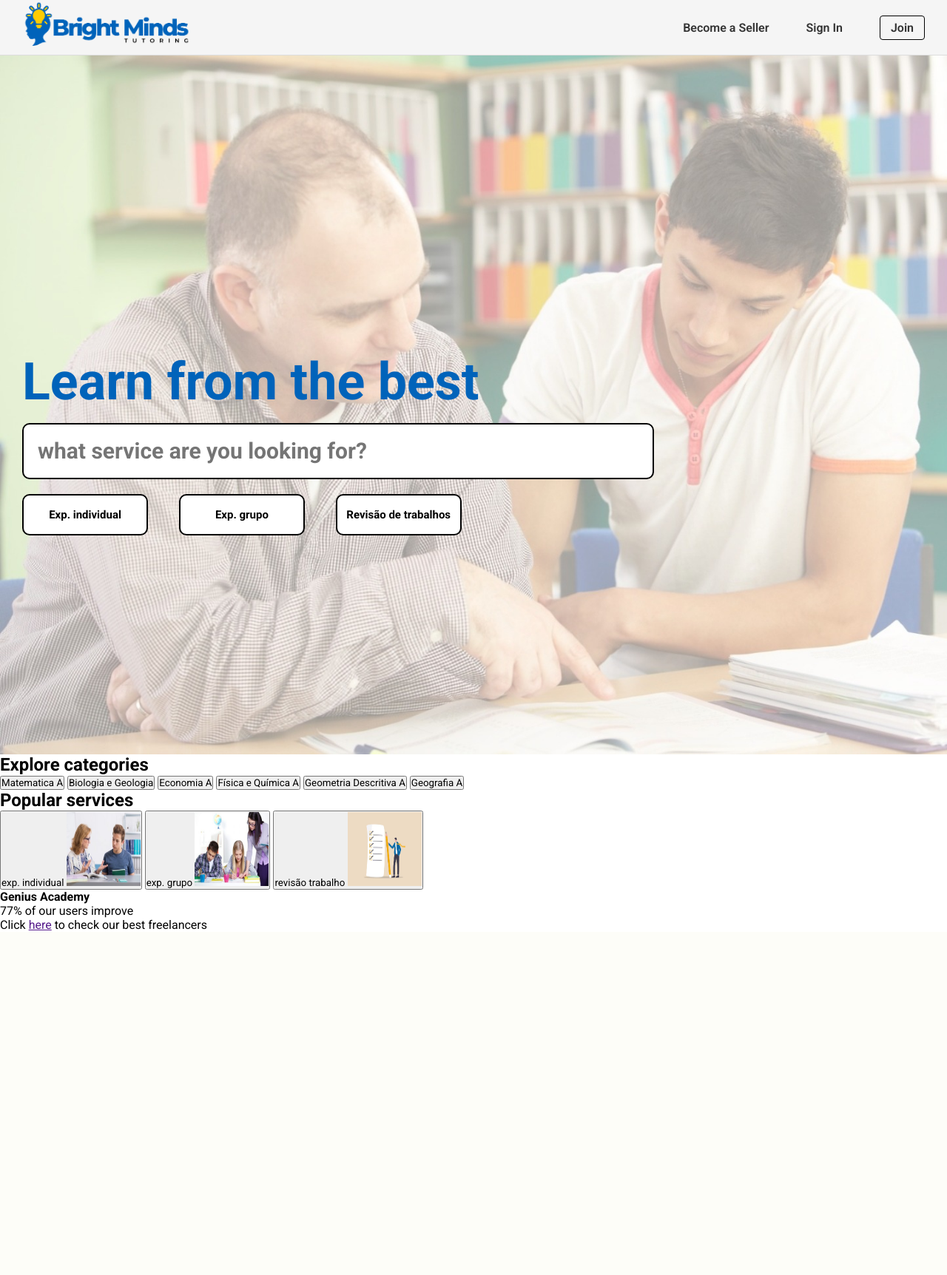
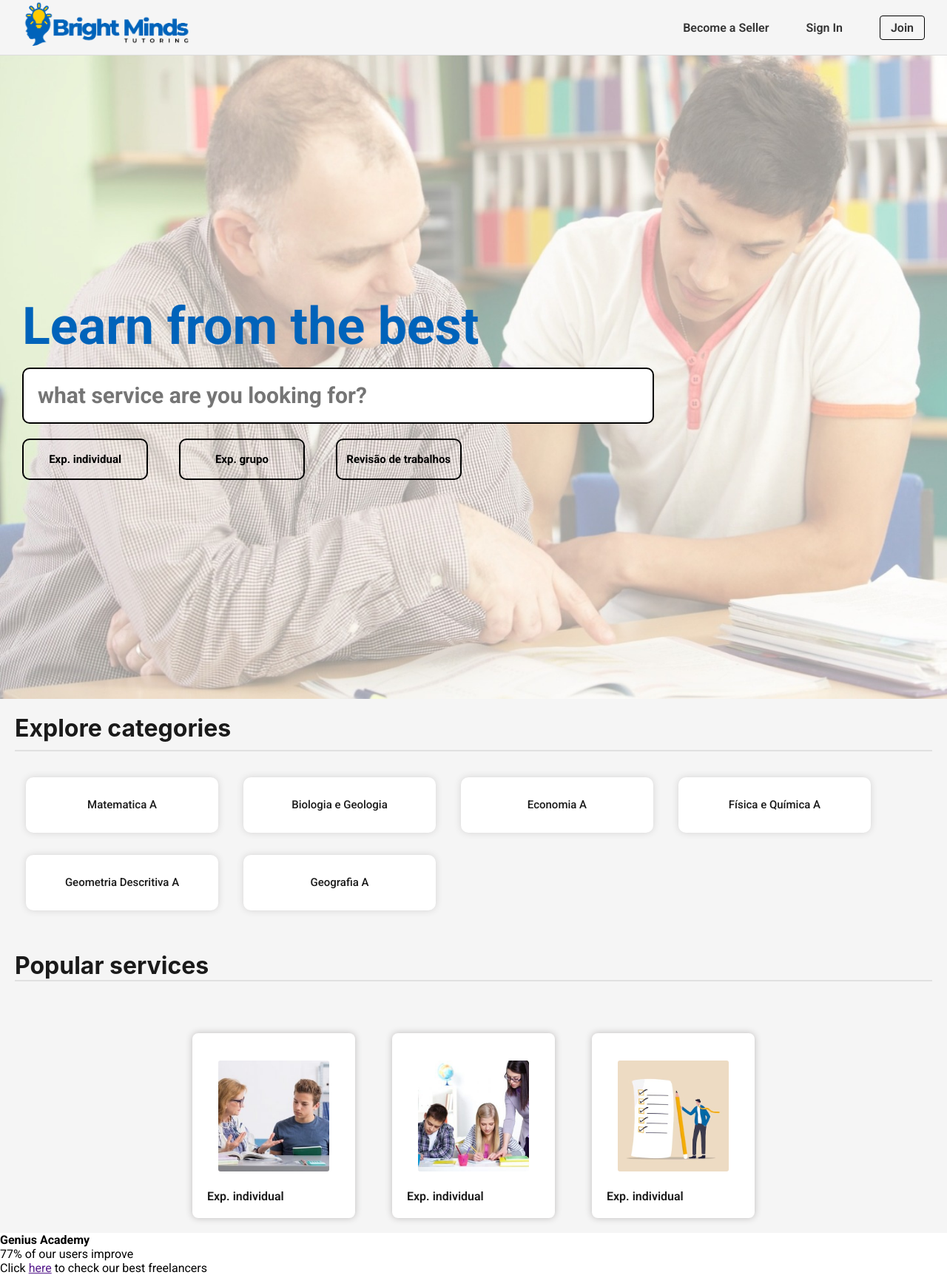
Before and after one commit to carolinaroquee/Freelancing-Web-App, a PHP site: page /homepage.html in a window 1280 px wide. Shown: the whole page at 74% size. Before the commit the page ends 1258 px from the top, so only its background shows below. Run offline with PHP 8.4, Linux system fonts and the light colour scheme; some web fonts are replaced.

Commit message:
css update

```diff
--- a/homepage.html
+++ b/homepage.html
@@ -46,10 +46,18 @@
                 </section>
                 <section class="services">
                     <h2>Popular services</h2>
-                    <button>exp. individual <img id="expind" src="exp-ind.jpg" width="100" height="100"></button>
-                    <button>exp. grupo <img id= "expgrp" src="exp-grp.jpg" width="100" height="100"></button>
-                    <button>revisão trabalho <img id = "revtrab" src="rev-trabalho.jpg" width="100" height="100"></button>
-
+                    <button>
+                        <img src="exp-ind.jpg" alt="Explicação individual">
+                        <span>Exp. individual</span>
+                    </button>
+                    <button>
+                        <img src="exp-grp.jpg" alt="Explicação grupo">
+                        <span>Exp. individual</span>
+                    </button>
+                    <button>
+                        <img src="rev-trabalho.jpg" alt="Revisão de trabalho">
+                        <span>Exp. individual</span>
+                    </button>
                 </section>
             </section>
 
--- a/style.css
+++ b/style.css
@@ -14,6 +14,8 @@ header {
     background-color: whitesmoke;
     border-bottom: 1px solid #ddd;
     height: auto;
+    width: 100%;
+    position: fixed;
 }
 
 nav{
@@ -62,9 +64,6 @@ nav{
     background-repeat: no-repeat;
     background-size: cover;
     margin: 0;
-}
-
-.search-services{
     padding: 400px 30px;
 }
 
@@ -93,8 +92,103 @@ nav{
     height: 15mm;
     border: 2px solid black;
     border-radius: 10px;
-    background-color: white ;
+    background-color: transparent ;
     margin-right: 1cm;
     font-size: 15px;
     font-weight: bold;
 }
+
+/*Carolina*/
+
+.product {
+    background-color: whitesmoke;
+}
+
+
+.categories {
+    padding: 20px 20px;
+}
+
+.categories h2 {
+    text-align: left;
+    font-family: 'Inter', serif;
+    font-size: 32px;
+    margin-bottom: 20px;
+    color: #1a1a1a;
+    border-bottom: 2px solid #e0e0e0;
+    padding-bottom: 10px; /* espaço entre texto e linha */
+}
+
+.categories button {
+    text-align: center;
+    width: 260px;
+    height:75px;
+    padding: 18px 25px;
+    margin: 15px;
+    font-size: 15px;
+    background-color: #ffffff;
+    color: #1a1a1a;
+    border: rgb(213, 206, 206);
+    border-radius: 10px;
+    font-weight: 500;
+    box-shadow: 0px 0px 10px rgb(212, 211, 211);
+    cursor: pointer;
+}
+
+.categories button:hover {
+    box-shadow: 0 0px 15px rgb(20, 67, 138);
+    border-color: #bcbcbc;
+}
+
+.services {
+    display: flex;
+    flex-wrap: wrap;
+    justify-content: center;
+    gap: 50px;
+    padding: 20px 20px;
+    font-family: 'Inter', sans-serif;
+}
+
+.services h2 {
+    width: 100%;
+    text-align:left;
+    font-family: 'Inter', serif;
+    font-size: 32px;
+    color: #1a1a1a;
+    margin-bottom: 20px;
+    border-bottom: 2px solid #e0e0e0;
+}
+
+.services button {
+    width: 220px;
+    height: 250px;
+    background-color: #ffffff;
+    border: rgb(213, 206, 206);
+    border-radius: 8px;
+    padding: 20px;
+    text-align: center;
+    display: flex;
+    flex-direction: column;
+    justify-content: space-between;
+    box-shadow: 0px 0px 10px rgb(189, 187, 187);
+    cursor: pointer; /*cursor de clique */
+}
+
+.services button:hover {
+    box-shadow: 0px 0px 10px rgb(20, 67, 138);
+}
+
+.services button img {
+    width: 150px;
+    height: 150px;
+    object-fit: cover;
+    border-radius: 3px;
+    margin: auto;
+}
+
+.services button span {
+    margin-top: 6px;
+    font-weight: 600;
+    color: #1a1a1a;
+    font-size: 16px;
+}
```
Also changed, not shown: background-navbar.jpg (added).
